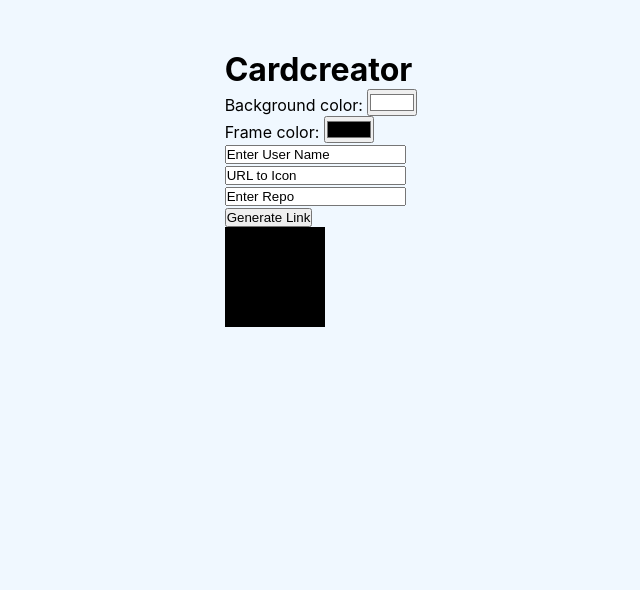
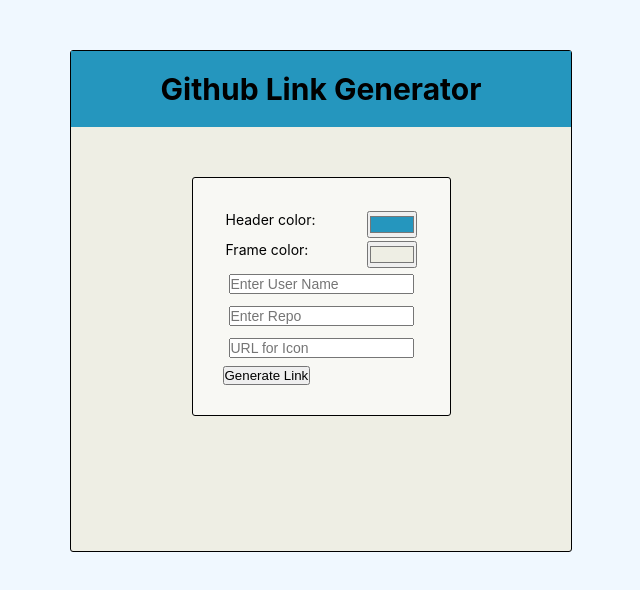
Before and after one commit to stekeb/superchat-frontend-challenge, a React (Create React App) app in the folder client/: page / in a window 1280 px wide. Shown: the top 590 px of the page, without its empty margins (319-959 px from the left). Built offline with nearby package versions, Linux system fonts and the light colour scheme; no server answers.

Commit message:
add: CSS to Cardcreator

```diff
--- a/client/src/App.css
+++ b/client/src/App.css
@@ -144,3 +144,68 @@
   text-align: right;
   padding-right: 20px;
 }
+
+.creatorcontainer {
+  height:500px;
+  width: 500px;
+  display: flex;
+  align-items: center;
+  background-color: #edece7;
+  border-width: 1px;
+  border-style: solid;
+  border-radius: 3px;
+  flex-direction: column;
+}
+
+.cardcreatorheader {
+    text-align: center;
+    font-size: 30px;
+    font-weight: bold;
+    padding-top: 20px;
+    padding-bottom: 20px;
+    width: 500px;
+}
+
+.entryform {
+  display: flex;
+  align-items: center;
+}
+.entrysettings {
+  display: flex;
+  flex-direction: column;
+  align-items: flex-start;
+  margin-top: 50px;
+  border-width: 1px;
+  border-style: solid;
+  border-radius: 3px;
+  padding: 30px;
+  background-color: #f8f8f4;
+}
+
+.colorpicker {
+  margin: 3px;
+  font-size: 14px;
+  display: flex;
+  flex-direction: row;
+  justify-content: space-between;
+
+}
+
+.textfield {
+  margin: 3px;
+  font-size: 14px;
+}
+
+.linkdivdisplay {
+  height:60px;
+  width: 450px;
+  font-size: 16px;
+  font-weight: bold;
+  border-width: 1px;
+  border-style: solid;
+  border-radius: 3px;
+  background-color: #f8f8f4;
+  margin-top: 20px;
+  text-align: center;
+  padding-top:10px;
+}
--- a/client/src/Cardcreator.js
+++ b/client/src/Cardcreator.js
@@ -1,14 +1,15 @@
 import { React, useState, useEffect } from "react";
 import { createEntry } from "./API_services/API_Database";
 import { nanoid } from "nanoid";
+const SCURL = process.env.REACT_APP_SCURL;
 
 function Cardcreator(props) {
   const [nanoId, setNanoId] = useState("");
-  const [user, setUser] = useState("Enter User Name");
-  const [repo, setRepo] = useState("Enter Repo");
-  const [backColor, setBackColor] = useState("#FFFFFF");
-  const [frameColor, setFrameColor] = useState("#000000");
-  const [icon, setIcon] = useState("URL to Icon");
+  const [user, setUser] = useState("");
+  const [repo, setRepo] = useState("");
+  const [backColor, setBackColor] = useState("#2596be");
+  const [frameColor, setFrameColor] = useState("#eeeee4");
+  const [icon, setIcon] = useState("");
   const [nanoIdDisplay, setNanoIdDisplay] = useState("");
 
   useEffect(() => {
@@ -26,16 +27,20 @@
       frameColor,
       icon
     );
-    setNanoIdDisplay(`URL to the Repository: ${entry.nanoId}`);
+    setNanoIdDisplay(`URL to the Repository: ${SCURL}${entry.nanoId}`);
   }
   return (
-    <div className="creatorcontainer">
-      <h1>Cardcreator</h1>
+    <div className="creatorcontainer" style={{ backgroundColor: frameColor }}>
+    <div className="cardcreatorheader" style={{ backgroundColor: backColor }}> Github Link Generator</div>
 
-      <form className="entryForm" onSubmit={submitEntry}>
+      <form className="entryform" onSubmit={submitEntry}>
         <div className="entrysettings">
+          <div className="colorpickerscontainer">
           <div className="colorpicker">
-            <label htmlFor="backgroundcolor">Background color: </label>
+            <div>
+            <label htmlFor="backgroundcolor">Header color: </label>
+            </div>
+            <div>
             <input
               type="color"
               id="backgroundcolor"
@@ -45,6 +50,7 @@
               }}
               value={backColor}
             ></input>
+            </div>
           </div>
           <div className="colorpicker">
             <label htmlFor="frameColor">Frame color: </label>
@@ -69,23 +75,12 @@
               }}
               value={user}
               type="text"
-              placeholder=""
+              placeholder="Enter User Name"
             />
           </div>
+          </div>
 
-          <div className="textfield">
-            <label htmlFor="icontextfield"></label>
-            <input
-              className="textfield"
-              id="icontextfield"
-              onChange={(e) => {
-                setIcon(e.target.value);
-              }}
-              value={icon}
-              type="text"
-              placeholder=""
-            />
-          </div>
+
 
           <div className="textfield">
             <label htmlFor="repotextfield"></label>
@@ -97,25 +92,33 @@
               }}
               value={repo}
               type="text"
-              placeholder=""
+              placeholder="Enter Repo"
             />
           </div>
-
+          <div className="textfield">
+            <label htmlFor="icontextfield"></label>
+            <input
+              className="textfield"
+              id="icontextfield"
+              onChange={(e) => {
+                setIcon(e.target.value);
+              }}
+              value={icon}
+              type="text"
+              placeholder="URL for Icon"
+            />
+          </div>
+          <div className="buttoncontainer">
           <button className="entryformbutton" type="submit">
             Generate Link
           </button>
+          </div>
+
         </div>
       </form>
 
       <div className="linkdiv">
-        {nanoIdDisplay ? <h2>{nanoIdDisplay}</h2> : null}
-      </div>
-
-      <div className="outer" style={{ backgroundColor: frameColor }}>
-        <h3>outer</h3>
-        <div className="inner">
-          <h1>inner</h1>
-        </div>
+        {nanoIdDisplay ? <div className="linkdivdisplay">{nanoIdDisplay}</div> : null}
       </div>
     </div>
   );
```
